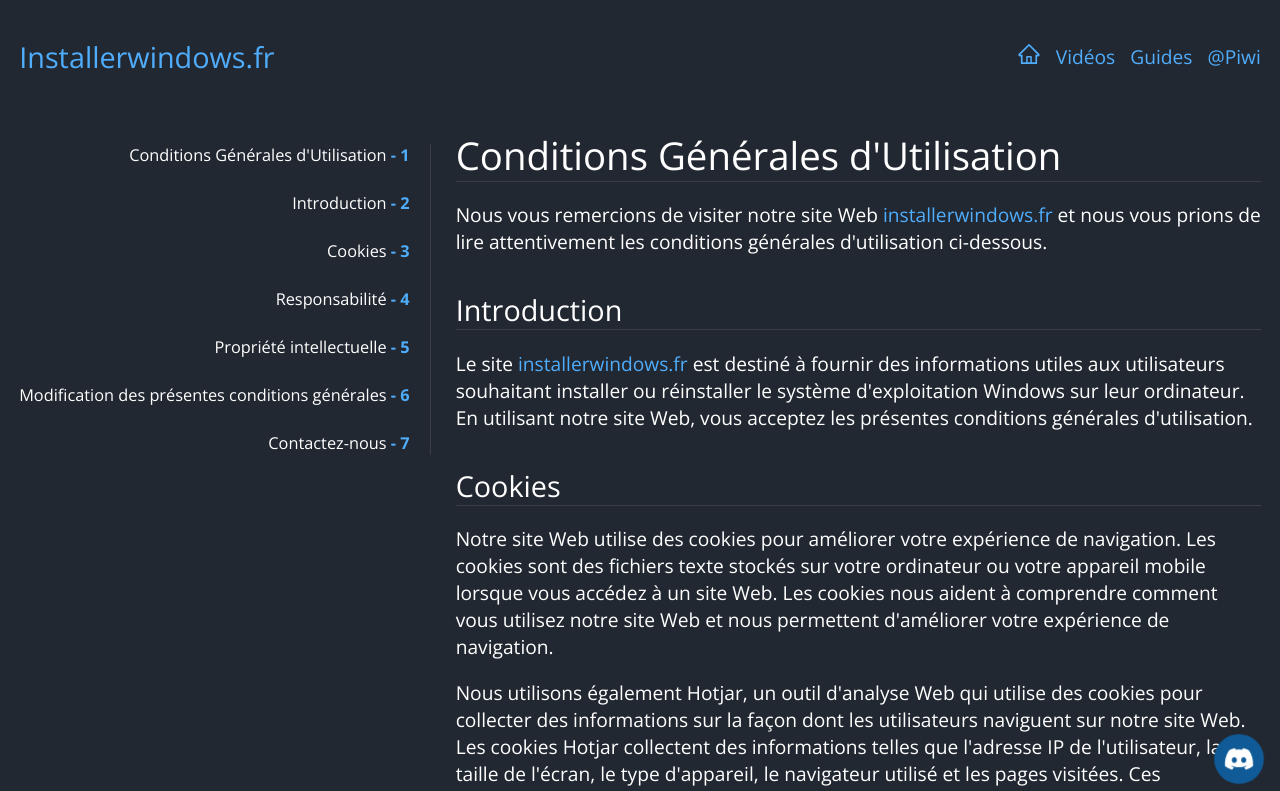
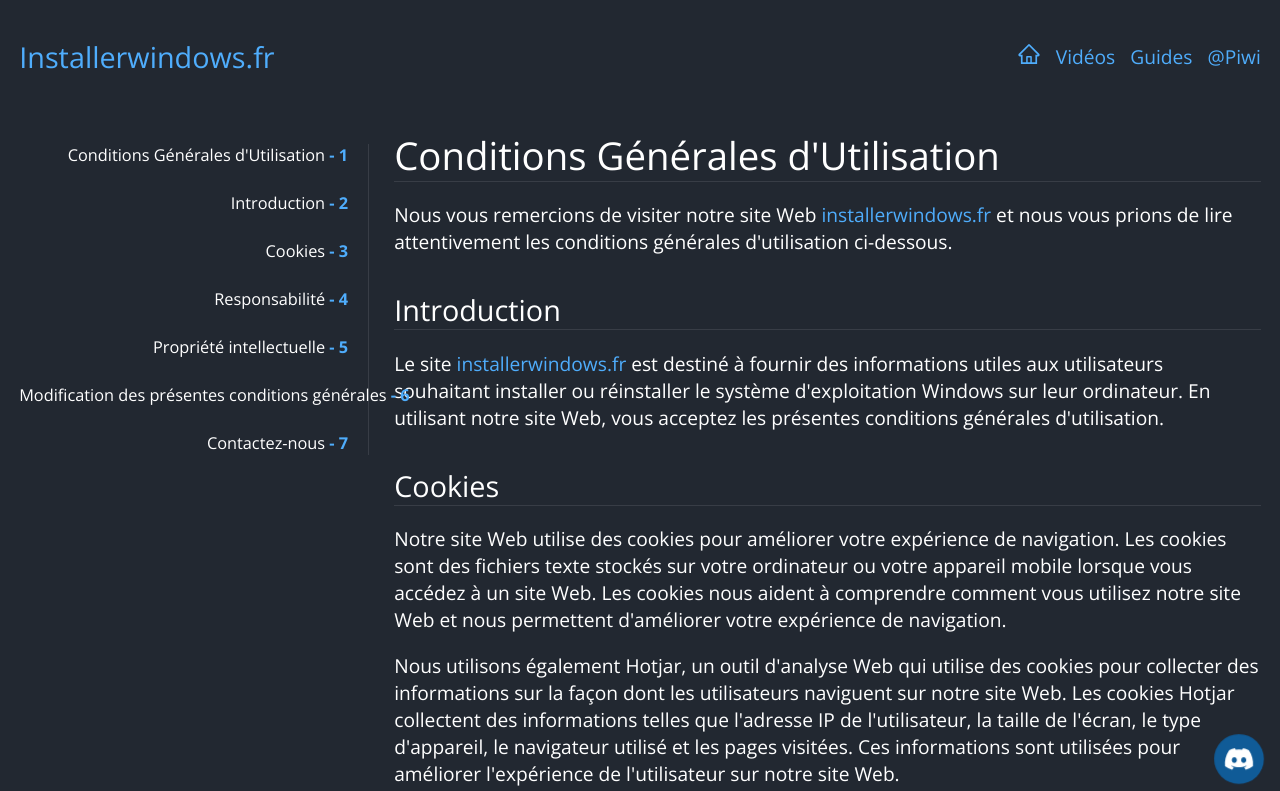
Before and after one commit to Sonny93/installerwindows.fr, a Next.js app: page /cgu in a window 1280 px wide. Shown: the top 791 px of the page. Built offline with nearby package versions, Linux system fonts and the light colour scheme; no server answers.

Commit message:
feat: fix error when image in markdown heading elements

```diff
--- a/Components/GitHub/Markdown.tsx
+++ b/Components/GitHub/Markdown.tsx
@@ -1,31 +1,16 @@
-import Image, { ImageProps } from 'next/image';
-import Link from 'next/link';
-import {
-    AnchorHTMLAttributes,
-    ClassAttributes,
-    ImgHTMLAttributes,
-    useEffect,
-    useState,
-} from 'react';
+import { useState } from 'react';
+import ReactMarkdown from 'react-markdown';
+import rehypeRaw from 'rehype-raw';
 
-import ReactMarkdown from 'react-markdown';
-import { ReactMarkdownProps } from 'react-markdown/lib/complex-types';
-import rehypeRaw from 'rehype-raw';
+import MarkdownAnchor from './MarkdownElements/MarkdownAnchor';
+import MarkdownImage from './MarkdownElements/MarkdownImage';
+import MarkdownTitle from './MarkdownElements/MarkdownTitle';
 
 import Modal from '../Modal/Modal';
 import useModal from '../Modal/useModal';
 import Chapters from './Chapters';
 
 import styles from './markdown.module.scss';
-
-const DOMAIN_URL = 'https://installerwindows.fr';
-const YOUTUBE_DOMAIN = 'https://www.youtube.com/';
-const YOUTUBE_SHORT_DOMAIN = 'https://youtu.be/';
-
-export interface Chapter {
-    id: string;
-    name: string;
-}
 
 interface MarkdownProps {
     markdown: string;
@@ -43,21 +28,7 @@
         });
     };
 
-    const TitleBuilder = ({ children, level }) => {
-        const text = children?.[0] as string;
-        const id = buildIdFromText(text);
-
-        useEffect(() => addChapter({ id, name: text }));
-
-        const Title = `h${level}` as keyof JSX.IntrinsicElements;
-        return (
-            <Title style={{ cursor: 'pointer' }} id={id}>
-                <Link className="reset" href={`#${id}`}>
-                    {text}
-                </Link>
-            </Title>
-        );
-    };
+    const MarkdownTitleBuilder = (args) => <MarkdownTitle addChapter={addChapter} {...args} />;
 
     return (
         <div className={styles['page-wrapper']}>
@@ -81,14 +52,10 @@
                     rehypePlugins={[rehypeRaw]}
                     linkTarget="_blank"
                     components={{
-                        a: A_Builder,
-                        img: IMG_Builder,
-                        h1: TitleBuilder,
-                        h2: TitleBuilder,
-                        h3: TitleBuilder,
-                        h4: TitleBuilder,
-                        h5: TitleBuilder,
-                        h6: TitleBuilder,
+                        a: MarkdownAnchor,
+                        img: MarkdownImage,
+                        h1: MarkdownTitleBuilder,
+                        h2: MarkdownTitleBuilder,
                     }}
                     className={innerClassName}
                 >
@@ -98,87 +65,3 @@
         </div>
     );
 }
-
-function buildIdFromText(text: string) {
-    return text.trim().toLowerCase().replace(' ', '+');
-}
-
-type CustomAComponentsProps = ClassAttributes<HTMLAnchorElement> &
-    AnchorHTMLAttributes<HTMLAnchorElement> &
-    ReactMarkdownProps;
-
-function A_Builder({ href, children }: CustomAComponentsProps) {
-    const path = getPathFromUrl(href, DOMAIN_URL);
-    if (path) {
-        return <Link href={path}>{children}</Link>;
-    }
-
-    const videoId = getVideoIdFromPath(
-        getPathFromUrl(href, YOUTUBE_DOMAIN) || getPathFromUrl(href, YOUTUBE_SHORT_DOMAIN)
-    );
-    if (videoId) {
-        return <Link href={`/videos/${videoId}`}>{children}</Link>;
-    }
-
-    return (
-        <Link href={href} target="_blank" rel="noreferrer">
-            {children}
-        </Link>
-    );
-}
-
-function getPathFromUrl(url: string = null, domain: string = null) {
-    if (!url || !domain) return url;
-    const path = url.split(domain)[1];
-    return path;
-}
-
-function getVideoIdFromPath(path: string = null) {
-    if (!path) return path;
-    const videoId = path.startsWith('watch?v=') ? path.split('watch?v=')[1] : path;
-    return videoId;
-}
-
-type CustomImgComponentsProps = ClassAttributes<HTMLImageElement> &
-    ImgHTMLAttributes<HTMLImageElement> &
-    ReactMarkdownProps;
-
-function IMG_Builder({
-    src,
-    height,
-    width,
-    id,
-    className,
-    alt = 'Logo',
-}: CustomImgComponentsProps) {
-    let props = {
-        height,
-        width,
-        style: { verticalAlign: 'middle', marginRight: '0' },
-        className,
-        src,
-        alt,
-        id,
-        priority: true,
-    } as ImageProps;
-
-    if (className === 'img-logo-discord') {
-        props = {
-            ...props,
-            height: 25,
-            width: 25,
-            style: { verticalAlign: 'middle', marginRight: '2px' },
-            alt: alt || 'Logo Discord',
-        };
-    } else if (className === 'img-logo-ytb') {
-        props = {
-            ...props,
-            height: 25,
-            width: 35,
-            style: { verticalAlign: 'middle', marginRight: '2px' },
-            alt: alt || 'Logo YouTube',
-        };
-    }
-
-    return <Image {...props} alt={props.alt} />;
-}
--- /dev/null
+++ b/Components/GitHub/MarkdownElements/MarkdownAnchor.tsx
@@ -0,0 +1,37 @@
+import Link from 'next/link';
+import { AnchorHTMLAttributes, ClassAttributes } from 'react';
+import { ReactMarkdownProps } from 'react-markdown/lib/complex-types';
+
+import { getPathFromUrl, getVideoIdFromPath } from '../../../Utils';
+
+const DOMAIN_URL = 'https://installerwindows.fr';
+const YOUTUBE_DOMAIN = 'https://www.youtube.com/';
+const YOUTUBE_SHORT_DOMAIN = 'https://youtu.be/';
+
+type CustomAComponentsProps = ClassAttributes<HTMLAnchorElement> &
+    AnchorHTMLAttributes<HTMLAnchorElement> &
+    ReactMarkdownProps;
+
+export default function MarkdownAnchor({ href, children }: CustomAComponentsProps) {
+    if (href.startsWith('javascript:')) {
+        return <>{children}</>;
+    }
+
+    const path = getPathFromUrl(href, DOMAIN_URL);
+    if (path) {
+        return <Link href={path}>{children}</Link>;
+    }
+
+    const videoId = getVideoIdFromPath(
+        getPathFromUrl(href, YOUTUBE_DOMAIN) || getPathFromUrl(href, YOUTUBE_SHORT_DOMAIN)
+    );
+    if (videoId) {
+        return <Link href={`/videos/${videoId}`}>{children}</Link>;
+    }
+
+    return (
+        <Link href={href} target="_blank" rel="noreferrer">
+            {children}
+        </Link>
+    );
+}
--- /dev/null
+++ b/Components/GitHub/MarkdownElements/MarkdownImage.tsx
@@ -0,0 +1,47 @@
+import Image, { ImageProps } from 'next/image';
+import { ClassAttributes, ImgHTMLAttributes } from 'react';
+import { ReactMarkdownProps } from 'react-markdown/lib/complex-types';
+
+type CustomImgComponentsProps = ClassAttributes<HTMLImageElement> &
+    ImgHTMLAttributes<HTMLImageElement> &
+    ReactMarkdownProps;
+
+export default function MarkdownImage({
+    src,
+    height = 20,
+    width = 20,
+    id,
+    className,
+    alt = 'Logo',
+}: CustomImgComponentsProps) {
+    let props = {
+        height,
+        width,
+        style: { verticalAlign: 'middle', marginRight: '0' },
+        className,
+        src,
+        alt,
+        id,
+        priority: true,
+    } as ImageProps;
+
+    if (className === 'img-logo-discord') {
+        props = {
+            ...props,
+            height: 25,
+            width: 25,
+            style: { verticalAlign: 'middle', marginRight: '2px' },
+            alt: alt || 'Logo Discord',
+        };
+    } else if (className === 'img-logo-ytb') {
+        props = {
+            ...props,
+            height: 25,
+            width: 35,
+            style: { verticalAlign: 'middle', marginRight: '2px' },
+            alt: alt || 'Logo YouTube',
+        };
+    }
+
+    return <Image {...props} alt={props.alt} />;
+}
--- /dev/null
+++ b/Components/GitHub/MarkdownElements/MarkdownTitle.tsx
@@ -0,0 +1,26 @@
+import Link from 'next/link';
+import { ClassAttributes, useEffect } from 'react';
+import { ReactMarkdownProps } from 'react-markdown/lib/complex-types';
+import { buildIdFromText } from '../../../Utils';
+
+type CustomTitleComponentsProps = ClassAttributes<HTMLHeadingElement> &
+    ReactMarkdownProps & {
+        level: any;
+        addChapter: ({ id, name }: { id: string; name: string }) => void;
+    };
+
+export default function MarkdownTitle({ children, level, addChapter }: CustomTitleComponentsProps) {
+    const texts = children.filter((item) => typeof item === 'string').join(' ');
+    const id = buildIdFromText(texts);
+
+    useEffect(() => addChapter({ id, name: texts }));
+
+    const Title = `h${level}` as keyof JSX.IntrinsicElements;
+    return (
+        <Title style={{ cursor: 'pointer' }} id={id}>
+            <Link className="reset" href={`#${id}`}>
+                {children}
+            </Link>
+        </Title>
+    );
+}
--- a/Components/GitHub/markdown.module.scss
+++ b/Components/GitHub/markdown.module.scss
@@ -5,11 +5,11 @@
     position: sticky;
     top: 100px;
     height: fit-content;
-    width: fit-content;
+    width: 350px;
+    max-width: 350px;
     padding-right: 20px;
     border-right: 1px solid $smooth-border-color;
-    margin-top: 50px;
-    margin-right: 10px;
+    margin: 50px 10px 50px 0;
     display: flex;
     gap: 25px;
     align-items: flex-end;
@@ -21,12 +21,18 @@
         counter-increment: chapters-counter;
 
         cursor: pointer;
-        width: fit-content;
+        width: 100%;
         font-size: 0.85em;
         font-weight: 200;
+        text-align: right;
         white-space: nowrap;
         border-bottom: 1px solid transparent;
         transition: 0.15s;
+
+        & a {
+            width: fit-content;
+            display: inline-block;
+        }
 
         & .number {
             color: $main-color;
@@ -48,6 +54,10 @@
     position: relative;
     display: flex;
     gap: 15px;
+}
+
+.markdown-content {
+    width: calc(100% - 375px);
 }
 
 .chapters-wrapper-mobile {
--- a/Utils/index.tsx
+++ b/Utils/index.tsx
@@ -92,3 +92,19 @@
 export function isStringEmpty(str: string = '') {
     return !str || str === '';
 }
+
+export function getPathFromUrl(url: string = null, domain: string = null) {
+    if (!url || !domain) return url;
+    const path = url.split(domain)[1];
+    return path;
+}
+
+export function getVideoIdFromPath(path: string = null) {
+    if (!path) return path;
+    const videoId = path.startsWith('watch?v=') ? path.split('watch?v=')[1] : path;
+    return videoId;
+}
+
+export function buildIdFromText(text: string) {
+    return text.trim().toLowerCase().replace(' ', '+');
+}
--- a/next.config.js
+++ b/next.config.js
@@ -14,6 +14,7 @@
     enabled: false, // process.env.NODE_ENV === "production"
 });
 
+/** @type {import('next').NextConfig} */
 const config = {
     webpack(config) {
         config.module.rules.push({
--- a/styles/index.scss
+++ b/styles/index.scss
@@ -134,6 +134,7 @@
 
 /* width */
 ::-webkit-scrollbar {
+    height: 7px;
     width: 7px;
 }
 
--- a/styles/markdown.module.scss
+++ b/styles/markdown.module.scss
@@ -19,6 +19,7 @@
         & > * {
             word-break: break-word;
             margin: 1em 0;
+            max-width: 100%;
         }
 
         & h1,
@@ -26,6 +27,20 @@
             border-bottom: 0.5px solid $smooth-border-color;
             margin: 35px 0 0;
             transition: 0.15s;
+        }
+
+        & h1,
+        & h2,
+        & h3,
+        & h4,
+        & h5,
+        & h6 {
+            &,
+            & > a {
+                display: flex;
+                gap: 0.25em;
+                align-items: center;
+            }
         }
 
         & a {
@@ -56,12 +71,24 @@
                 font-weight: 400;
             }
         }
+
+        & code {
+            width: 100%;
+            line-height: 1.5em;
+            background: $dark-bg-color;
+            border: 1px solid $smooth-border-color;
+            border-radius: 3px;
+            padding: 1em;
+            display: block;
+            overflow-x: auto;
+        }
     }
 
     & code.source {
         font-size: 0.85em;
         background-color: $dark-bg-color;
         border: 1px solid $smooth-border-color;
+        border-radius: 3px;
         padding: 15px;
 
         & > div {
--- a/types.d.ts
+++ b/types.d.ts
@@ -35,3 +35,8 @@
 
     isDraft: boolean;
 }
+
+interface Chapter {
+    id: string;
+    name: string;
+}
```
